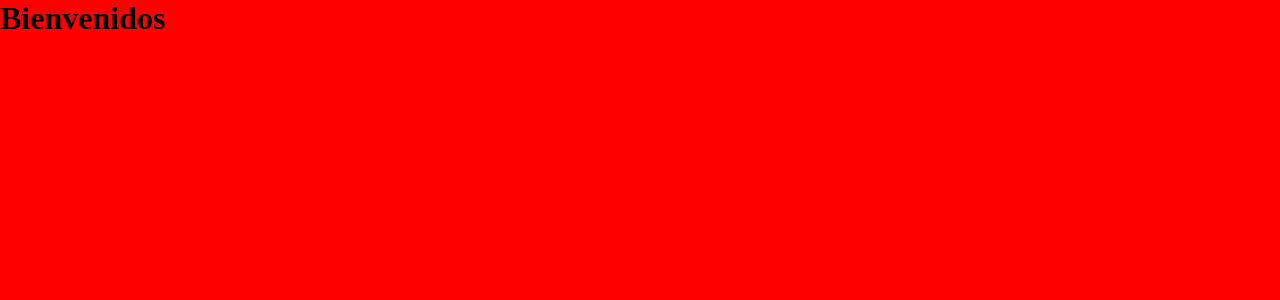
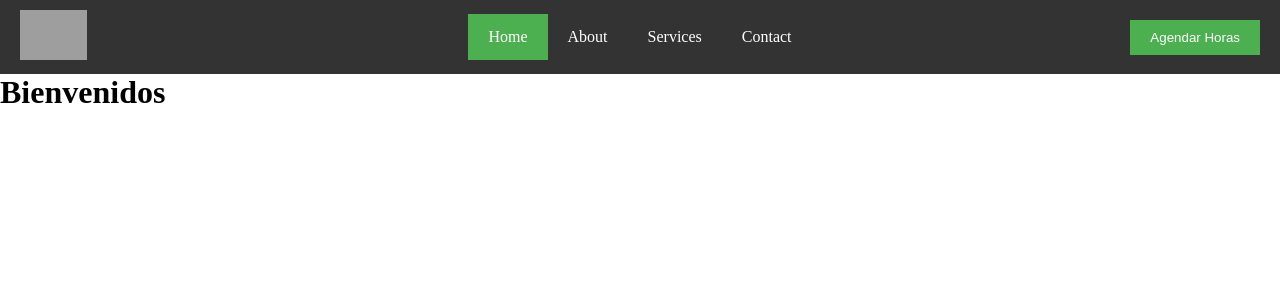
Before and after one commit to Panxitus/HospitalReact, a React (Vite) app: page / in a window 1280 px wide. Shown: the top 300 px of the page. Built offline with nearby package versions, Linux system fonts and the light colour scheme; grey boxes are pictures that could not be loaded.

Commit message:
Construccion de navbar:sin foto

```diff
--- a/src/Components/Home/home.jsx
+++ b/src/Components/Home/home.jsx
@@ -1,8 +1,11 @@
 import Banner from "../Banner/Banner"
-
+import Navbar from "../Navbar/Navbar"
 const Home = () => {
   return(
+    <>
+    <Navbar/>
     <Banner/>
+    </>
     )
 }
 export default Home
--- a/src/Components/navbar/navbar.jsx
+++ b/src/Components/navbar/navbar.jsx
@@ -0,0 +1,21 @@
+import Logo from './assets/img/logo';
+const Navbar = () => {
+  return (
+        <div className="navbar">
+            <div className="logo">
+                <img src="logo.jpg" alt="Logo Corporativo" />
+            </div>
+            <div className="nav-links">
+                <a href="#home" className="active">Home</a>
+                <a href="#about">About</a>
+                <a href="#services">Services</a>
+                <a href="#contact">Contact</a>
+            </div>
+            <div className="button-container">
+                <button>Agendar Horas</button>
+            </div>
+        </div>
+    );
+};
+
+export default Navbar
--- a/src/Sass/base/_reset.scss
+++ b/src/Sass/base/_reset.scss
@@ -3,5 +3,5 @@
 box-sizing: border-box;
 margin: 0;
 padding: 0;
-background-color:red;
+
 }
--- /dev/null
+++ b/src/Sass/components/_navbar.scss
@@ -0,0 +1,54 @@
+.navbar {
+    display: flex;
+    justify-content: space-between;
+    align-items: center;
+    background-color: $navbar-bg-color;
+    padding: 10px 20px;
+
+    .logo {
+        flex: 1;
+        img {
+            max-height: 50px;
+        }
+    }
+
+    .nav-links {
+        flex: 2;
+        display: flex;
+        justify-content: center;
+
+        a {
+            color: $navbar-link-color;
+            text-decoration: none;
+            padding: 14px 20px;
+
+            &:hover {
+                background-color: $navbar-hover-bg-color;
+                color: $navbar-hover-color;
+            }
+
+            &.active {
+                background-color: $navbar-active-bg-color;
+                color: $navbar-active-color;
+            }
+        }
+    }
+
+    .button-container {
+        flex: 1;
+        display: flex;
+        justify-content: flex-end;
+
+        button {
+            background-color: $button-bg-color;
+            color: $button-text-color;
+            border: none;
+            padding: 10px 20px;
+            cursor: pointer;
+
+            &:hover {
+                background-color: darken($button-bg-color, 10%);
+            }
+        }
+    }
+}
--- /dev/null
+++ b/src/Sass/layout/_container.scss
@@ -0,0 +1,6 @@
+.container {
+    width: 100%;
+    max-width: 1200px;
+    margin: 0 auto;
+    padding: 20px;
+}
--- a/src/Sass/main.css
+++ b/src/Sass/main.css
@@ -2,7 +2,60 @@
   box-sizing: border-box;
   margin: 0;
   padding: 0;
-  background-color: red;
+}
+
+.navbar {
+  display: flex;
+  justify-content: space-between;
+  align-items: center;
+  background-color: #333;
+  padding: 10px 20px;
+}
+.navbar .logo {
+  flex: 1;
+}
+.navbar .logo img {
+  max-height: 50px;
+}
+.navbar .nav-links {
+  flex: 2;
+  display: flex;
+  justify-content: center;
+}
+.navbar .nav-links a {
+  color: white;
+  text-decoration: none;
+  padding: 14px 20px;
+}
+.navbar .nav-links a:hover {
+  background-color: #575757;
+  color: white;
+}
+.navbar .nav-links a.active {
+  background-color: #4CAF50;
+  color: white;
+}
+.navbar .button-container {
+  flex: 1;
+  display: flex;
+  justify-content: flex-end;
+}
+.navbar .button-container button {
+  background-color: #4CAF50;
+  color: white;
+  border: none;
+  padding: 10px 20px;
+  cursor: pointer;
+}
+.navbar .button-container button:hover {
+  background-color: rgb(60.5577689243, 139.4422310757, 63.7450199203);
+}
+
+.container {
+  width: 100%;
+  max-width: 1200px;
+  margin: 0 auto;
+  padding: 20px;
 }
 
 /*# sourceMappingURL=main.css.map */
```
Also changed, not shown: src/Sass/abstracts/_variables.scss (added, +9 -0 lines), src/Sass/main.scss (+11 -2 lines), src/assets/img/logo.jpg (added), 1 other file (tests, documents, lock files or other folders).
